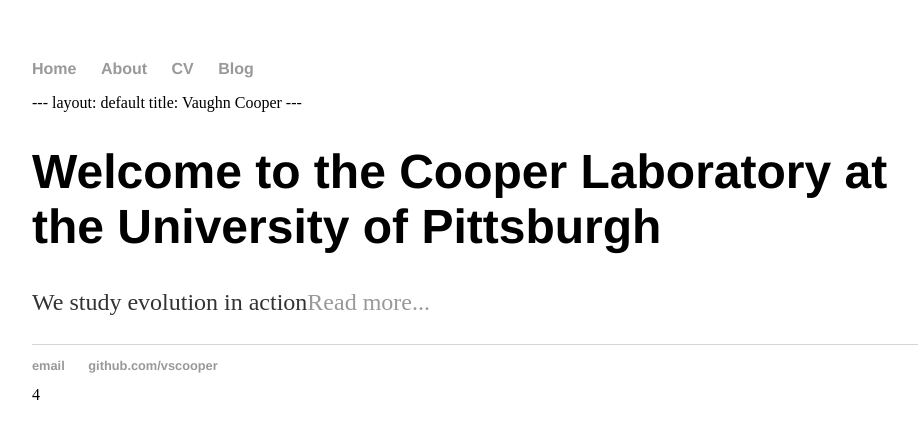
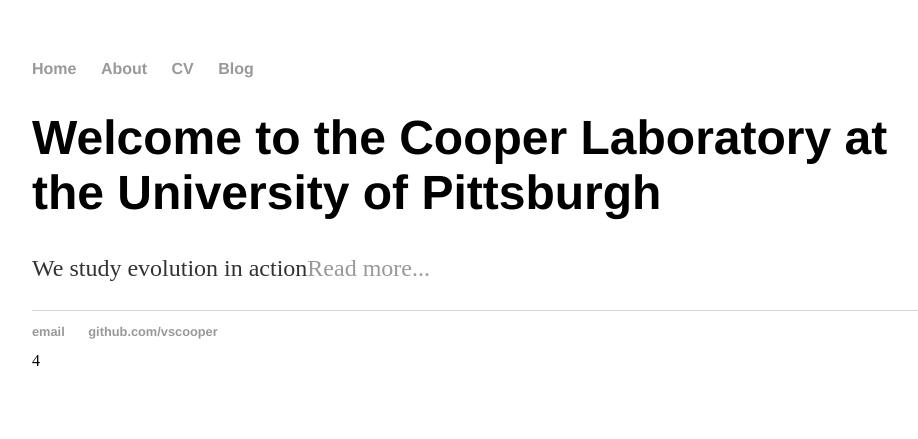
Before and after one commit to cdeitrick/vscooper.github.io, a Jekyll site: the page index.html, which Jekyll copies as it is, in a window 1280 px wide. Shown: the top 439 px of the page, without its empty margins (160-1078 px from the left). Built offline with Jekyll 4.4.1, drawn with Linux system fonts in a browser that asks for light colours.

Commit message:
Update index.html

```diff
--- a/index.html
+++ b/index.html
@@ -15,10 +15,6 @@
     		</ul>
 		</nav>
 		<div class="container">
-	---
-	layout: default
-	title: Vaughn Cooper
-	---
     		<div class="blurb">
         		<h1>Welcome to the Cooper Laboratory at the University of Pittsburgh</h1>
 				<p>We study evolution in action<a href="/about">Read more...</a></p>
```
